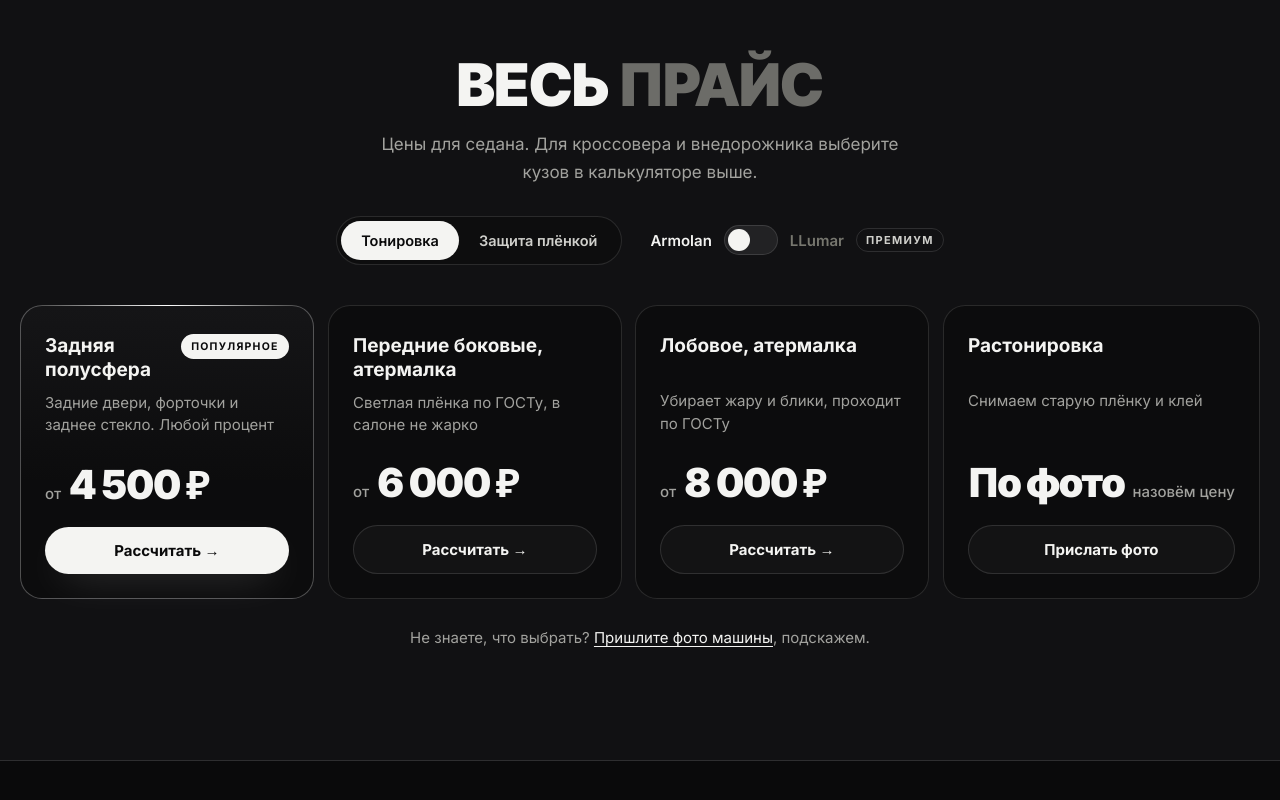
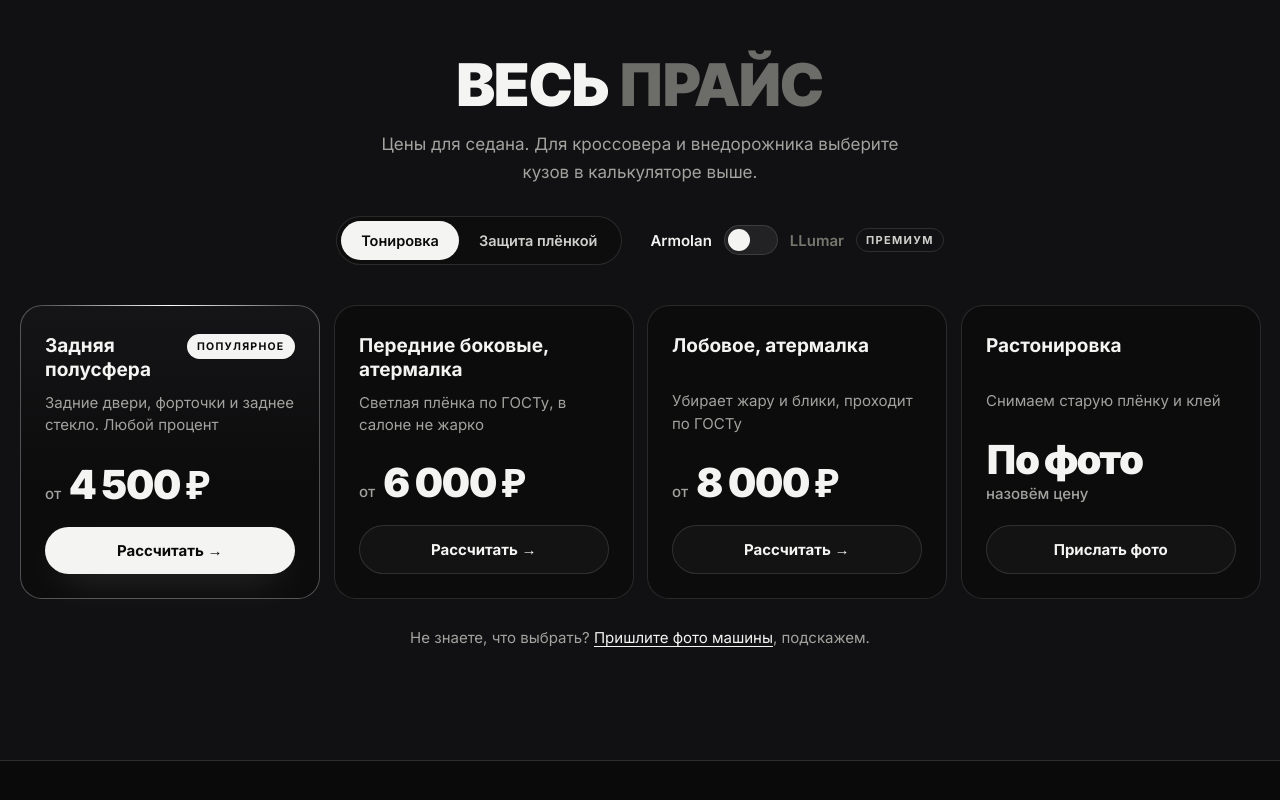
Before and after one commit to denis-sites/antisan, a plain HTML site: page index.html in a window 1280 px wide. Shown: the part 3377-4177 px from the top of the page. Drawn offline with Linux system fonts and the light colour scheme.

Commit message:
Прайс: колонки одинаковой ширины
Co-Authored-By: Claude Opus 5.5 <noreply@anthropic.com>

```diff
--- a/index.html
+++ b/index.html
@@ -437,7 +437,7 @@ footer .wrap{display:flex;justify-content:space-between;gap:20px;flex-wrap:wrap}
 .sw button i{position:absolute;top:3px;left:3px;width:22px;height:22px;border-radius:50%;background:#f4f4f2;transition:transform .45s var(--ease)}
 .sw.l button i{transform:translateX(24px)}
 .sw em{font:700 11px var(--b);letter-spacing:.12em;text-transform:uppercase;font-style:normal;border:1px solid var(--line);border-radius:999px;padding:4px 9px;color:#cfcfcb}
-.pcards{display:grid;grid-template-columns:repeat(4,1fr);gap:14px;transition:opacity .2s,transform .2s}
+.pcards{display:grid;grid-template-columns:repeat(4,minmax(0,1fr));gap:14px;transition:opacity .2s,transform .2s}
 .pcards.out{opacity:0;transform:translate3d(0,8px,0)}
 .pc{position:relative;display:flex;flex-direction:column;border:1px solid var(--line);background:#0c0c0d;border-radius:22px;padding:28px 24px 24px;animation:pcin .75s var(--ease) both;animation-delay:calc(var(--i) * .07s)}
 .pc.hit{border-color:rgba(255,255,255,.28);background:linear-gradient(180deg,#151517,#0c0c0d 60%)}
@@ -449,7 +449,7 @@ footer .wrap{display:flex;justify-content:space-between;gap:20px;flex-wrap:wrap}
 .pc-top b{font:700 19px/1.25 var(--b)}
 .pc-badge{flex-shrink:0;font:700 10.5px/1.25 var(--b);letter-spacing:.12em;text-transform:uppercase;background:var(--acc);color:var(--accInk);border-radius:999px;padding:6px 10px}
 .pc p{color:var(--dim);font-size:15px;line-height:1.5;margin-top:10px;flex:1}
-.pc-price{display:flex;align-items:baseline;gap:8px;margin:26px 0 22px;white-space:nowrap}
+.pc-price{display:flex;flex-wrap:wrap;align-items:baseline;gap:4px 8px;margin:26px 0 22px;white-space:nowrap}
 .pc-price strong{display:inline-block;font:900 40px/1 var(--d);letter-spacing:-.03em}
 .pc-price small{color:var(--dim);font:500 15px var(--b)}
 .pc .btn{width:100%;padding:14px 18px}
@@ -457,7 +457,7 @@ footer .wrap{display:flex;justify-content:space-between;gap:20px;flex-wrap:wrap}
 @keyframes tick{from{opacity:0;transform:translate3d(0,-12px,0)}}
 .pl-hint{text-align:center;color:var(--dim);font-size:15px;margin-top:28px}
 .pl-hint a{color:var(--ink);text-decoration:underline;text-underline-offset:3px}
-@media (max-width:1080px){.pcards{grid-template-columns:1fr 1fr}}
+@media (max-width:1080px){.pcards{grid-template-columns:repeat(2,minmax(0,1fr))}}
 @media (max-width:640px){
   .plist{margin-top:64px}
   .pl-head{margin-bottom:26px}.pl-head p{font-size:15px}
```
